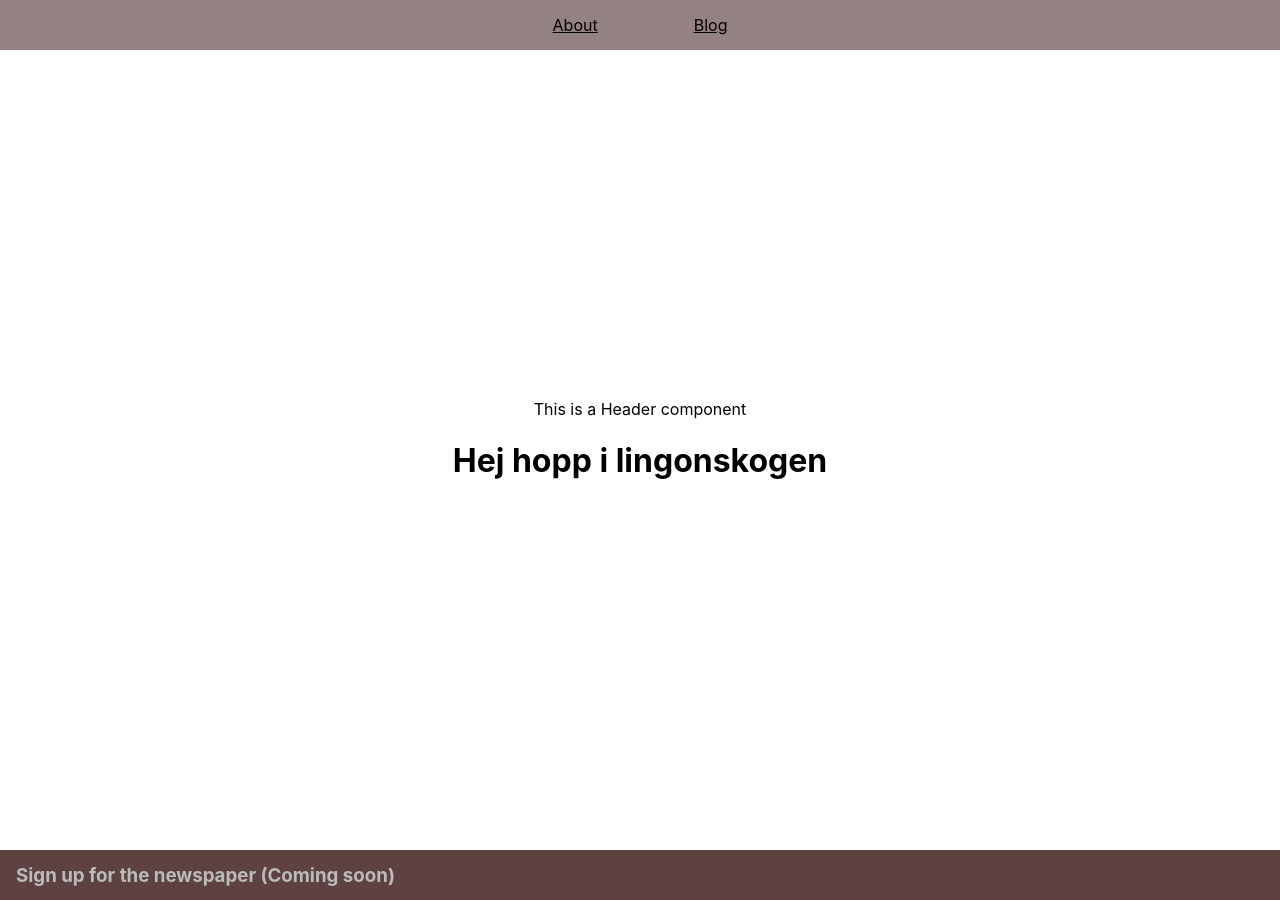
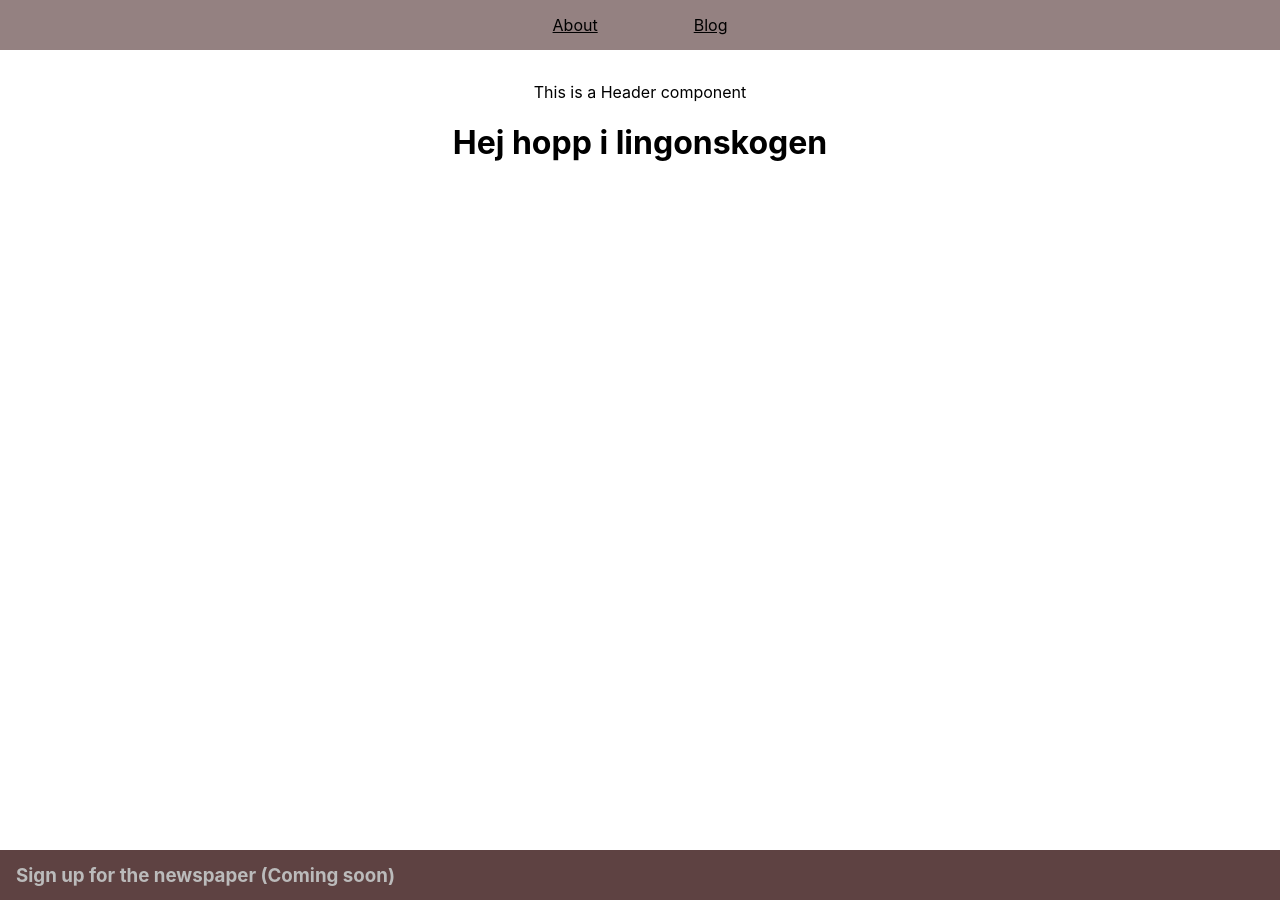
Before and after one commit to tomasnyberg/maxkopra.com, a Next.js app: page / in a window 1280 px wide. Built offline with nearby package versions, Linux system fonts and the light colour scheme.

Commit message:
change layout css slightly, add posts folder

```diff
--- a/styles/Layout.module.css
+++ b/styles/Layout.module.css
@@ -5,10 +5,9 @@
 
 .main {
   min-height: 100vh;
-  padding: 4rem 0;
+  padding: 2rem 0;
   flex: 1;
   display: flex;
   flex-direction: column;
-  justify-content: center;
   align-items: center;
 }
```
Also changed, not shown: posts/example1.md (added, +3 -0 lines), posts/example2.md (added, +3 -0 lines).
